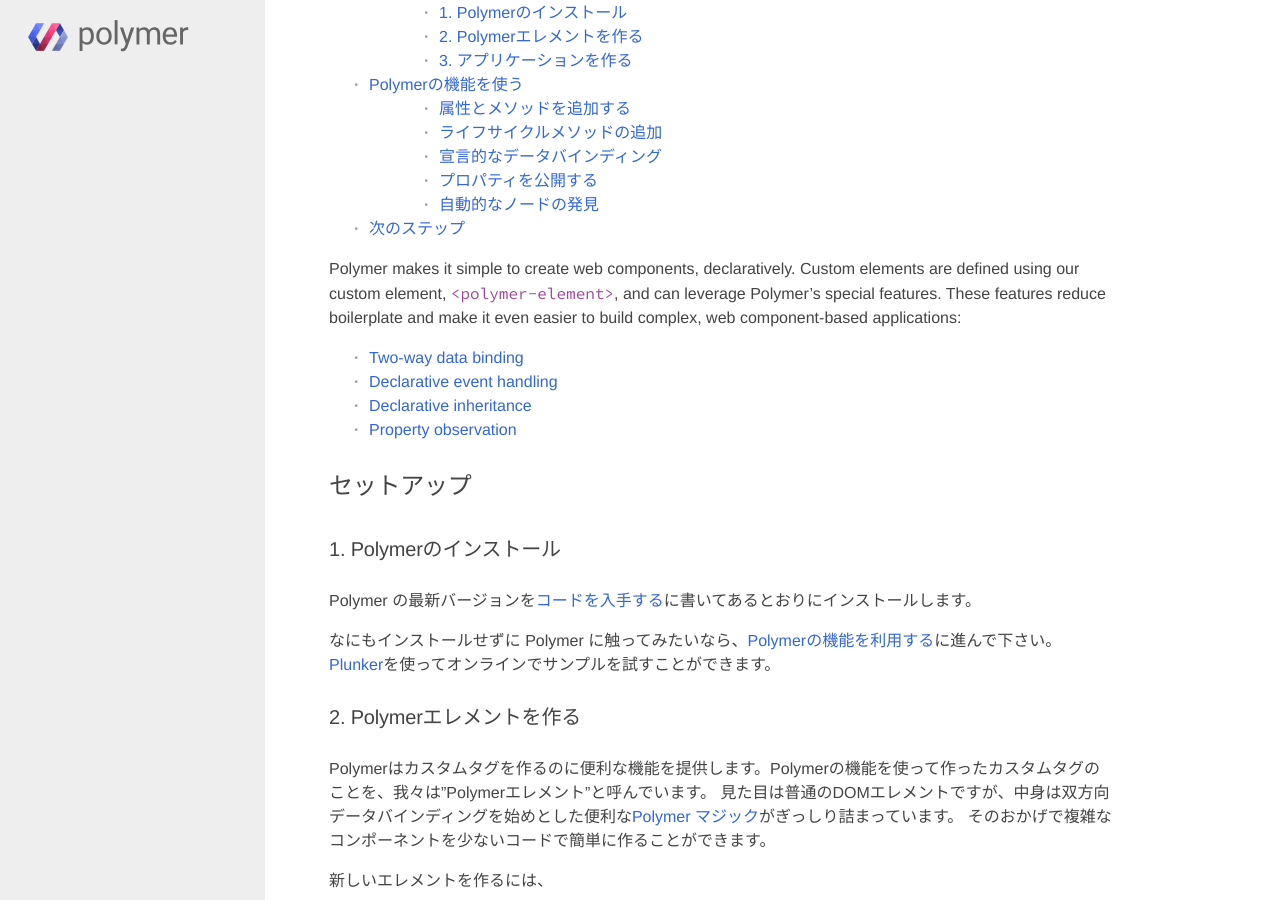
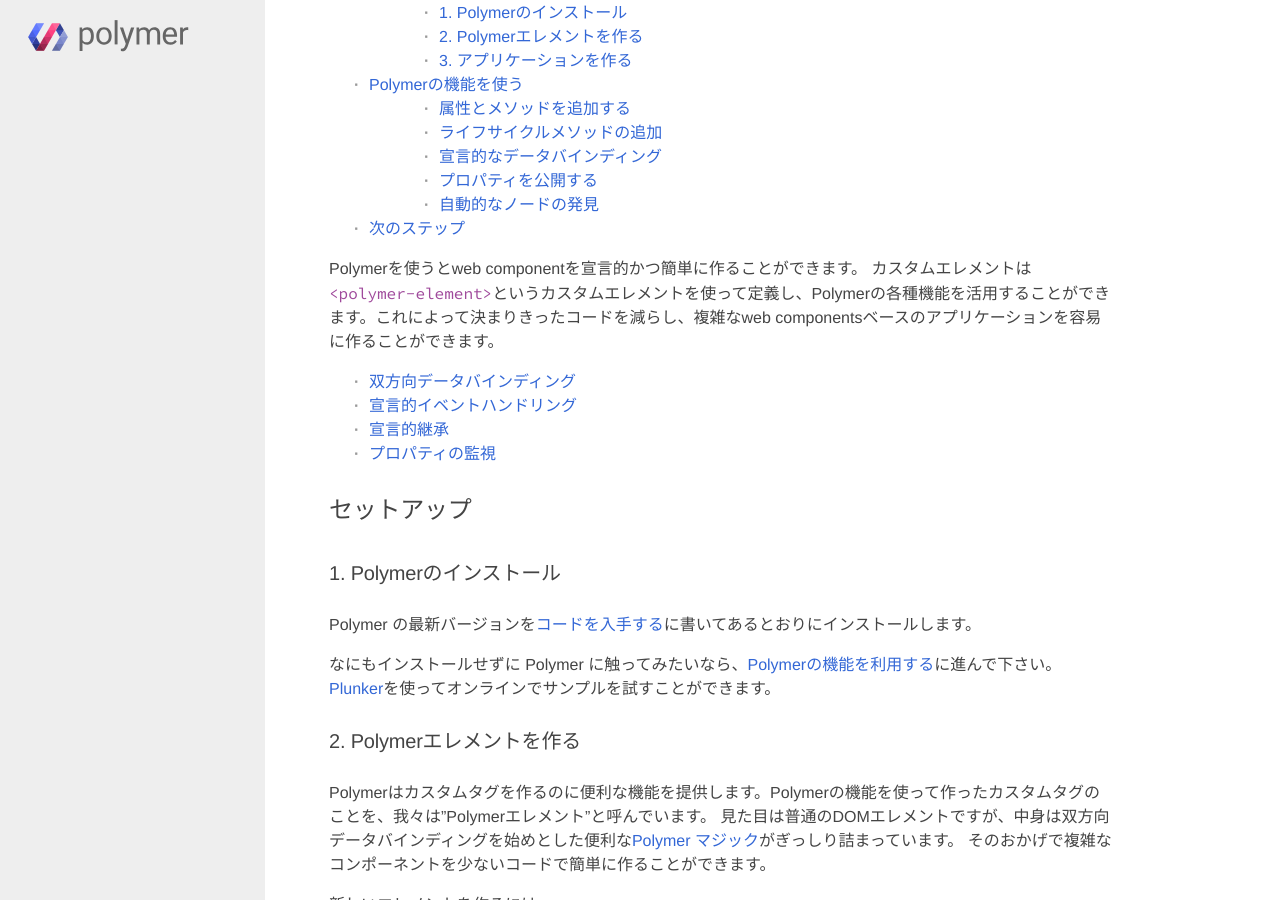
Before and after one commit to craftgear/polymer-docs-ja, a Jekyll site: the page built from docs_ja/docs/start/creatingelements.md, in a window 1280 px wide and 900 px high, scrolled down 373 px. Built offline with Jekyll 4.4.1, drawn with Linux system fonts in a browser that asks for light colours; some web fonts are replaced; a script that is not in the unit is left out.

Commit message:
translate left over on creatingelements.md

```diff
--- a/docs_ja/docs/start/creatingelements.md
+++ b/docs_ja/docs/start/creatingelements.md
@@ -8,15 +8,13 @@ subtitle: Creating elements
 
 {% include toc.html %}
 
-{{site.project_title}} makes it simple to create web components, declaratively.
-Custom elements are defined using our custom element,  `<polymer-element>`, and can leverage
-{{site.project_title}}'s special features. These features reduce boilerplate
-and make it even easier to build complex, web component-based applications:
+{{site.project_title}}を使うとweb componentを宣言的かつ簡単に作ることができます。
+カスタムエレメントは`<polymer-element>`というカスタムエレメントを使って定義し、{{site.project_title}}の各種機能を活用することができます。これによって決まりきったコードを減らし、複雑なweb componentsベースのアプリケーションを容易に作ることができます。
 
-- [Two-way data binding](/docs/polymer/databinding.html)
-- [Declarative event handling](/docs/polymer/polymer.html#declarative-event-mapping)
-- [Declarative inheritance](/docs/polymer/polymer.html#extending-other-elements)
-- [Property observation](/docs/polymer/polymer.html#observeprops)
+- [双方向データバインディング](/docs/polymer/databinding.html)
+- [宣言的イベントハンドリング](/docs/polymer/polymer.html#declarative-event-mapping)
+- [宣言的継承](/docs/polymer/polymer.html#extending-other-elements)
+- [プロパティの監視](/docs/polymer/polymer.html#observeprops)
 
 
 ## セットアップ {#basics}
```
